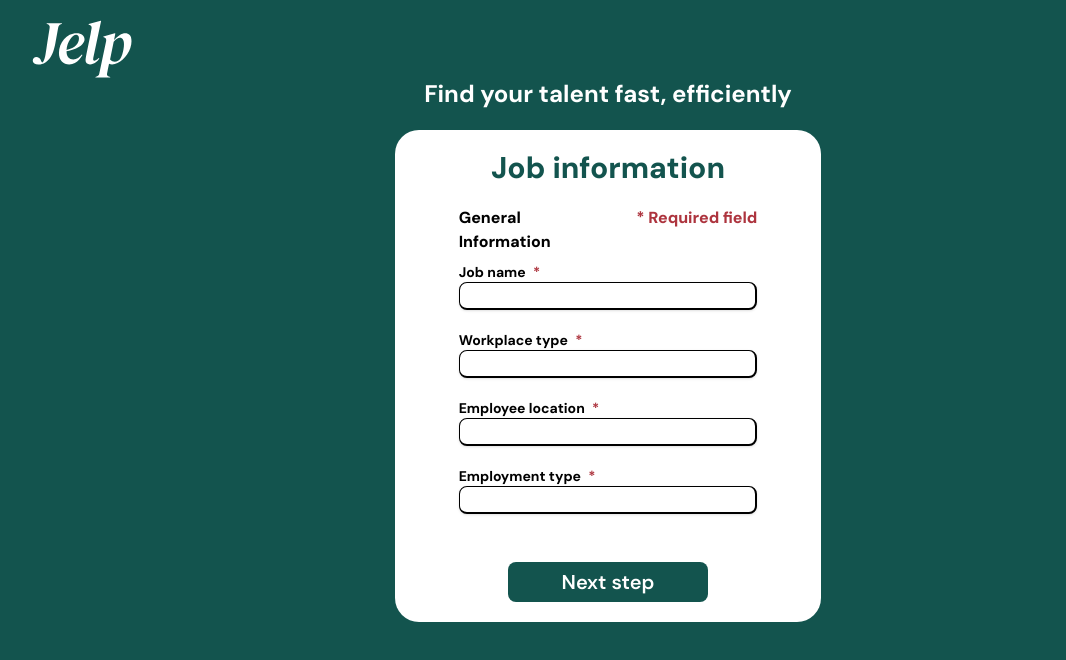
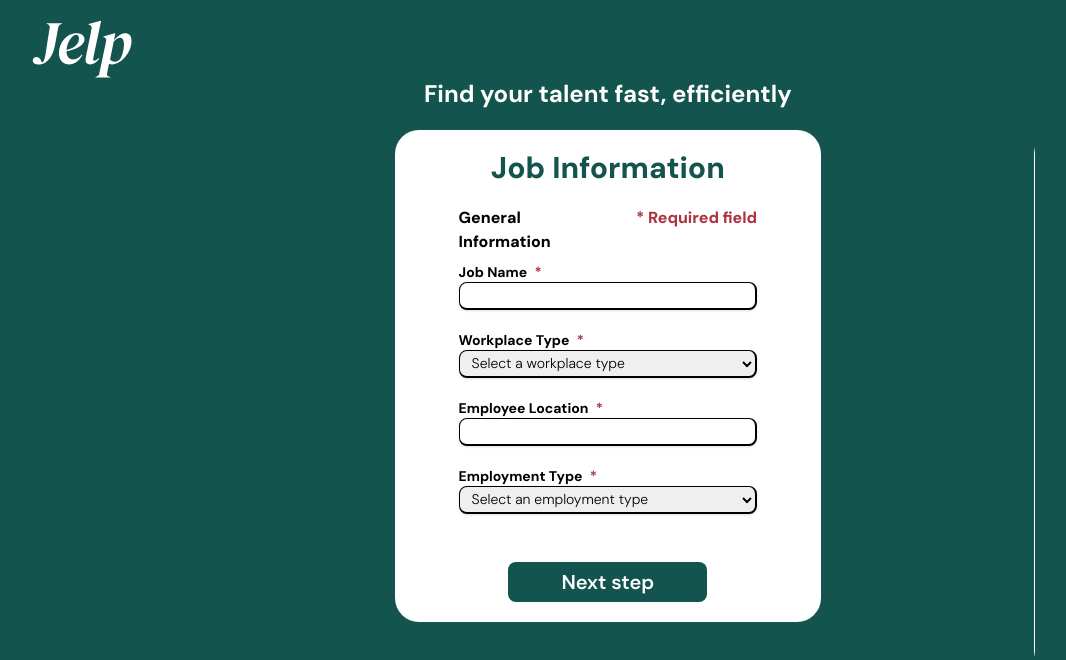
Before and after one commit to casius13594/se-job, a Next.js app: page /postjob in a window 1280 px wide. Shown: the top 660 px of the page, without its empty margins (32-1098 px from the left). Built offline with nearby package versions, Linux system fonts and the light colour scheme.

Commit message:
Post job page UI

```diff
--- a/package.json
+++ b/package.json
@@ -26,12 +26,16 @@
     "react-dom": "^18",
     "react-hook-form": "^7.49.2",
     "react-icons": "^4.12.0",
+    "react-select": "^5.8.0",
+    "react-slick": "^0.29.0",
+    "slick-carousel": "^1.8.1",
     "zod": "^3.22.4"
   },
   "devDependencies": {
     "@types/node": "^20",
     "@types/react": "^18.2.33",
     "@types/react-dom": "^18",
+    "@types/react-slick": "^0.23.13",
     "autoprefixer": "^10.4.16",
     "eslint": "^8",
     "eslint-config-next": "13.5.6",
--- a/src/app/(content)/postjob/page.tsx
+++ b/src/app/(content)/postjob/page.tsx
@@ -2,12 +2,256 @@
 
 import Image from "next/image";
 import Link from "next/link";
-import { useState, useEffect } from "react";
+import { useState, useRef } from "react";
+import Slider from "react-slick";
+import "slick-carousel/slick/slick.css";
+import "slick-carousel/slick/slick-theme.css";
+import Select from "react-select";
 
 export default function PostJob() {
   const [error, setError] = useState<string | null>(null);
+  const sliderRef = useRef<Slider>(null);
+  const settings = {
+    dots: false,
+    infinite: false,
+    speed: 500,
+    slidesToShow: 1,
+    slidesToScroll: 1,
+    draggable: false,
+    arrows: false,
+  };
+  const options = [
+    { value: "tag1", label: "Tag 1" },
+    { value: "tag2", label: "Tag 2" },
+    { value: "tag3", label: "Tag 3" },
+    { value: "tag4", label: "Tag 4" },
+    { value: "tag5", label: "Tag 5" },
+    { value: "tag6", label: "Tag 6" },
+    { value: "tag7", label: "Tag 7" },
+    { value: "tag8", label: "Tag 8" },
+    // Add more tags as needed
+  ];
+  const handleNextPage = async (event: React.MouseEvent) => {
+    event.preventDefault();
+    if (sliderRef.current) {
+      sliderRef.current.slickNext();
+    }
+  };
+  const handlePreviousPage = async (event: React.MouseEvent) => {
+    event.preventDefault();
+    if (sliderRef.current) {
+      sliderRef.current.slickPrev();
+    }
+  };
+  const handleSubmit = async (event: React.FormEvent) => {};
 
-  const handleSubmit = async (event: React.FormEvent) => {};
+  const Form1 = () => (
+    <div className="flex flex-col w-1/2 mx-auto">
+      <h1 className="mb-5 text-2xl font-bold text-white cursor-default text-center">
+        Find your talent fast, efficiently
+      </h1>
+
+      <form className="w-full text-xl text-black font-semibold flex flex-col bg-white rounded-3xl px-16 py-5">
+        <h1 className="place-self-center text-[#13544E] pb-3 font-extrabold text-3xl">
+          Job Information
+        </h1>
+        <div className="grid grid-cols-2 text-base my-2 font-extrabold">
+          <text>General Information</text>
+          <text className="justify-self-end text-red">* Required field</text>
+        </div>
+
+        <div className="items-center mb-5 text-sm font-bold">
+          <text>
+            Job Name <span className="text-red ml-1">*</span>
+          </text>
+          <input className="w-full h-7 border-black border border-r-2 border-b-2 rounded-lg shadow p-2"></input>
+        </div>
+
+        <div className="items-center mb-5 text-sm font-bold">
+          <text>
+            Workplace Type <span className="text-red ml-1">*</span>
+          </text>
+          <select className="w-full h-7 border-black border border-r-2 border-b-2 rounded-lg shadow px-2 font-light">
+            <option value="" hidden selected>
+              Select a workplace type
+            </option>
+            <option value="online">Online</option>
+            <option value="offline">Offline</option>
+            <option value="hybrid">Hybrid</option>
+          </select>
+        </div>
+
+        <div className="items-center mb-5 text-sm font-bold">
+          <text>
+            Employee Location <span className="text-red ml-1">*</span>
+          </text>
+          <input className="w-full h-7 border-black border border-r-2 border-b-2 rounded-lg shadow p-2"></input>
+        </div>
+
+        <div className="items-center mb-5 text-sm font-bold">
+          <text>
+            Employment Type <span className="text-red ml-1">*</span>
+          </text>
+          <select className="w-full h-7 border-black border border-r-2 border-b-2 rounded-lg shadow px-2 font-light">
+            <option value="" hidden selected>
+              Select an employment type
+            </option>
+            <option value="fulltime">Fulltime</option>
+            <option value="parttime">Partime</option>
+          </select>
+        </div>
+
+        <button
+          onClick={handleNextPage}
+          className="w-2/3 h-10 px-6 mt-7 text-xl place-self-center font-dmsans text-white bg-[#13544E] rounded-lg focus:shadow-outline"
+        >
+          Next step
+        </button>
+      </form>
+    </div>
+  );
+
+  const Form2 = () => (
+    <div className="flex flex-col mx-auto w-full">
+      <h1 className="mb-5 text-2xl font-bold text-white cursor-default text-center">
+        Just one more step to go
+      </h1>
+
+      <form
+        className="w-full text-xl text-black font-semibold flex flex-col bg-white rounded-3xl px-16 py-5"
+        onSubmit={(event) => handleSubmit(event)}
+      >
+        <h1 className="place-self-center text-[#13544E] pb-2 font-extrabold text-3xl">
+          Job Information
+        </h1>
+        <div className="grid grid-cols-2 text-base my-4 font-extrabold">
+          <text>Detailed Information</text>
+          <text className="justify-self-end text-red">* Required field</text>
+        </div>
+
+        {/* 2 columns form */}
+        <div
+          className="grid grid-cols-2 gap-4"
+          style={{ gridTemplateColumns: "1fr 2fr" }}
+        >
+          <div className="items-center mb-2 text-sm font-bold col-start-1">
+            <text>
+              Minimum Experience <span className="text-red ml-1">*</span>
+            </text>
+            <select className="w-full h-7 border-black border border-r-2 border-b-2 rounded-lg shadow px-2 font-light">
+              <option value="" hidden selected></option>
+              <option value="1year">At least 1 year</option>
+              <option value="2year">At least 2 year</option>
+              <option value="3year">At least 3 year</option>
+            </select>
+          </div>
+          <div className="items-center mb-2 text-sm font-bold col-start-1">
+            <text>
+              Salary Range <span className="text-red ml-1">*</span>
+            </text>
+            <select className="w-full h-7 border-black border border-r-2 border-b-2 rounded-lg shadow px-2 font-light">
+              <option value="" hidden selected></option>
+              <option value="lessthan10">1,000,000 VND - 10,000,000 VND</option>
+              <option value="lessthan20">
+                10,000,000 VND - 20,000,000 VND
+              </option>
+              <option value="morethan20">More than 20,000,000 VND</option>
+            </select>
+          </div>
+          <div className=" row-span-4 row-start-1 col-start-2">
+            <JobDetails />
+          </div>
+          <div className="items-center mb-2 text-sm font-bold col-start-1">
+            <text>
+              Tags <span className="text-red ml-1">*</span>
+            </text>
+            <Select
+              isMulti
+              name="tags"
+              options={options}
+              className="basic-multi-select"
+              classNamePrefix="select"
+              onMenuOpen={() => {
+                document.body.style.overflow = "hidden";
+              }}
+              onMenuClose={() => {
+                document.body.style.overflow = "auto";
+              }}
+              styles={{
+                control: (provided) => ({
+                  ...provided,
+                  height: "1.75rem", // h-7
+                  borderWidth: "1px 2px 2px 1px", // border-r-2 border-b-2
+                  borderColor: "black", // border-black
+                  borderRadius: "0.5rem", // rounded-lg
+                  boxShadow:
+                    "0 1px 3px 0 rgba(0, 0, 0, 0.1), 0 1px 2px 0 rgba(0, 0, 0, 0.06)", // shadow
+
+                  fontWeight: "300", // font-light
+                }),
+                multiValue: (provided) => ({
+                  ...provided,
+                  backgroundColor: "#13544E",
+                  borderRadius: "0.5rem",
+                }),
+                multiValueLabel: (provided) => ({
+                  ...provided,
+                  color: "#fff",
+                }),
+                multiValueRemove: (provided) => ({
+                  ...provided,
+                  color: "#fff",
+                  ":hover": {
+                    backgroundColor: "black",
+                    borderRadius: "0.5rem",
+                  },
+                }),
+                menu: (provided) => ({
+                  ...provided,
+                  maxHeight: "100px", // Set the max height of the dropdown box
+                  overflowY: "auto",
+                }),
+              }}
+            />
+          </div>
+          <button
+            onClick={handlePreviousPage}
+            className="w-2/3 h-10 px-6 mt-7 text-xl place-self-center font-dmsans text-white bg-[#D9D9D9] rounded-lg focus:shadow-outline col-start-1 row-start-5"
+          >
+            Previous page
+          </button>
+          <button
+            type="submit"
+            className="w-2/3 h-10 px-6 mt-7 text-xl place-self-center font-dmsans text-white bg-[#13544E] rounded-lg focus:shadow-outline col-start-2"
+          >
+            Post your job now
+          </button>
+        </div>
+      </form>
+    </div>
+  );
+  const JobDetails = () => (
+    <div className="overflow-y-auto h-[40vh]">
+      <div className="items-center mb-2 text-sm font-bold col-start-1">
+        <text>
+          About The Job <span className="text-red ml-1">*</span>
+        </text>
+        <textarea className="w-full h-[15vh] border-black border border-r-2 border-b-2 rounded-lg shadow p-2 font-medium resize-none"></textarea>
+      </div>
+      <div className="items-center mb-2 text-sm font-bold col-start-1">
+        <text>
+          Requirements <span className="text-red ml-1">*</span>
+        </text>
+        <textarea className="w-full h-[15vh] border-black border border-r-2 border-b-2 rounded-lg shadow p-2 font-medium resize-none"></textarea>
+      </div>
+      <div className="items-center mb-2 text-sm font-bold col-start-1">
+        <text>
+          Benefits <span className="text-red ml-1">*</span>
+        </text>
+        <textarea className="w-full h-[15vh] border-black border border-r-2 border-b-2 rounded-lg shadow p-2 font-medium resize-none"></textarea>
+      </div>
+    </div>
+  );
 
   return (
     <div className="w-full flex flex-col items-center min-h-screen bg-[#13544E]">
@@ -20,59 +264,14 @@ export default function PostJob() {
           className="object-contain"
         />
       </Link>
-      <div className="flex flex-col items-center justify-self-start w-1/3">
-        <h1 className="mb-5 text-2xl font-bold text-white cursor-default">
-          Find your talent fast, efficiently
-        </h1>
-
-        <form
-          className="w-full text-xl text-black font-semibold flex flex-col bg-white rounded-3xl px-16 py-5"
-          onSubmit={(event) => handleSubmit(event)}
-        >
-          <h1 className="place-self-center text-[#13544E] pb-3 font-extrabold text-3xl">
-            Job information
-          </h1>
-          <div className="grid grid-cols-2 text-base my-2 font-extrabold">
-            <text>General Information</text>
-            <text className="justify-self-end text-red">* Required field</text>
-          </div>
-
-          <div className="items-center mb-5 text-sm font-bold">
-            <text>
-              Job name <span className="text-red ml-1">*</span>
-            </text>
-            <input className="w-full h-7 border-black border border-r-2 border-b-2 rounded-lg shadow"></input>
-          </div>
-
-          <div className="items-center mb-5 text-sm font-bold">
-            <text>
-              Workplace type <span className="text-red ml-1">*</span>
-            </text>
-            <input className="w-full h-7 border-black border border-r-2 border-b-2 rounded-lg shadow"></input>
-          </div>
-
-          <div className="items-center mb-5 text-sm font-bold">
-            <text>
-              Employee location <span className="text-red ml-1">*</span>
-            </text>
-            <input className="w-full h-7 border-black border border-r-2 border-b-2 rounded-lg shadow"></input>
-          </div>
-
-          <div className="items-center mb-5 text-sm font-bold">
-            <text>
-              Employment type <span className="text-red ml-1">*</span>
-            </text>
-            <input className="w-full h-7 border-black border border-r-2 border-b-2 rounded-lg shadow"></input>
-          </div>
-
-          <button
-            type="submit"
-            className="w-2/3 h-10 px-6 mt-7 text-xl place-self-center font-dmsans text-white bg-[#13544E] rounded-lg focus:shadow-outline"
-          >
-            Next step
-          </button>
-        </form>
-      </div>
+      <Slider
+        ref={sliderRef}
+        {...settings}
+        className="w-2/3 flex justify-center"
+      >
+        <Form1 />
+        <Form2 />
+      </Slider>
     </div>
   );
 }
```
Also changed, not shown: src/app/(content)/auth/login/page.tsx (+10 -20 lines), src/app/(content)/postjob/tags.css (added), 1 other file (tests, documents, lock files or other folders).
